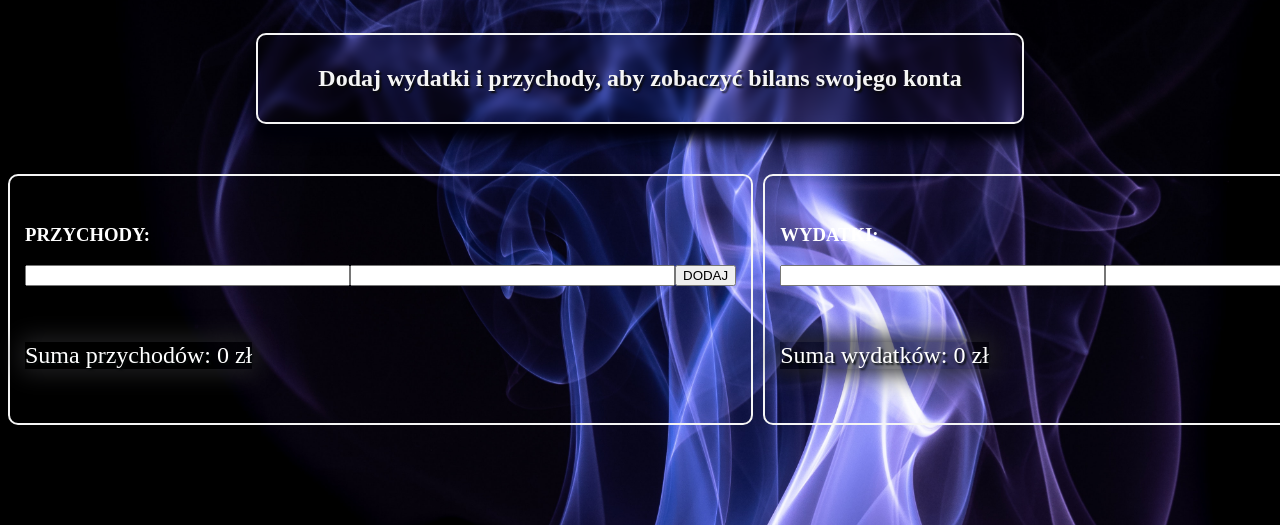
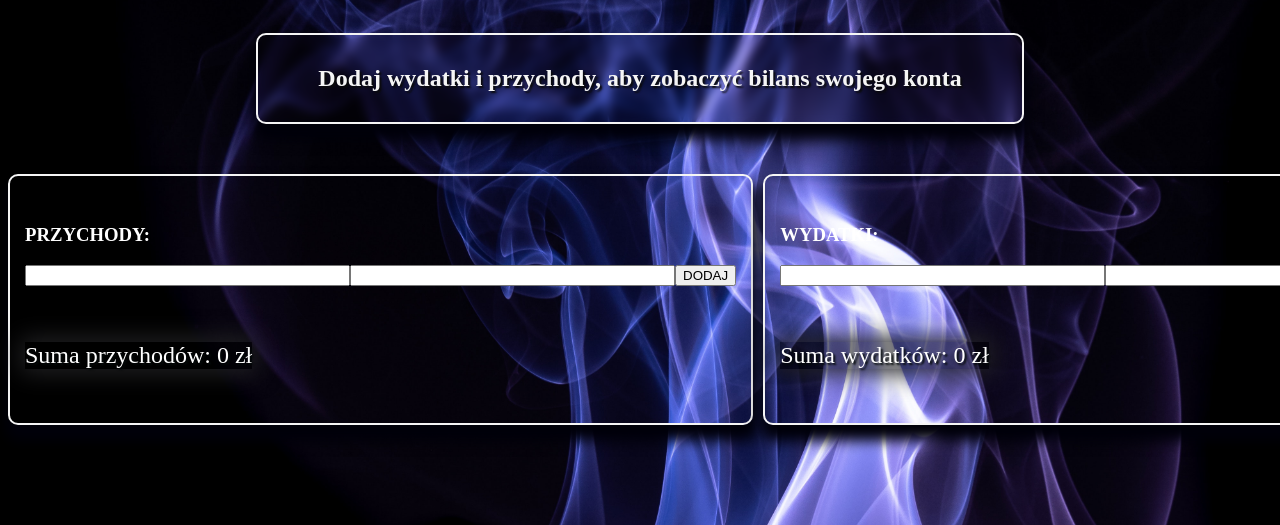
Before and after one commit to David-Cloudy/Home-Budget, a plain HTML site: page index.html in a window 1280 px wide. Shown: the part 275-800 px from the top of the page. Drawn offline with nearby package versions, Linux system fonts and the light colour scheme.

Commit message:
shadow addition

```diff
--- a/CSS/main.css
+++ b/CSS/main.css
@@ -57,6 +57,10 @@ body {
   border-radius: 10px;
   padding: 30px 15px;
   color: white;
+
+  -webkit-box-shadow: 1px 12px 13px 4px rgba(0, 1, 10, 1);
+  -moz-box-shadow: 1px 12px 13px 4px rgba(0, 1, 10, 1);
+  box-shadow: 1px 12px 13px 4px rgba(0, 1, 10, 1);
 }
 
 .form-add {
```
